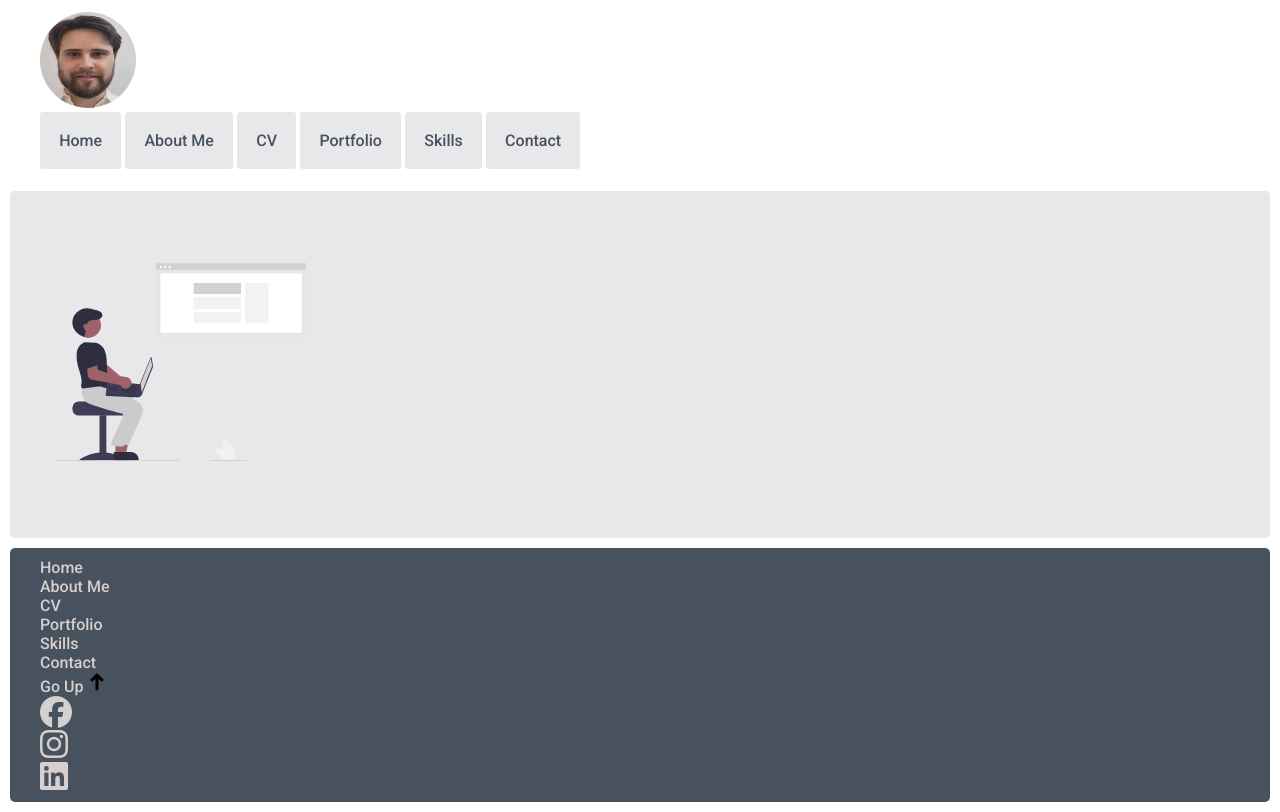
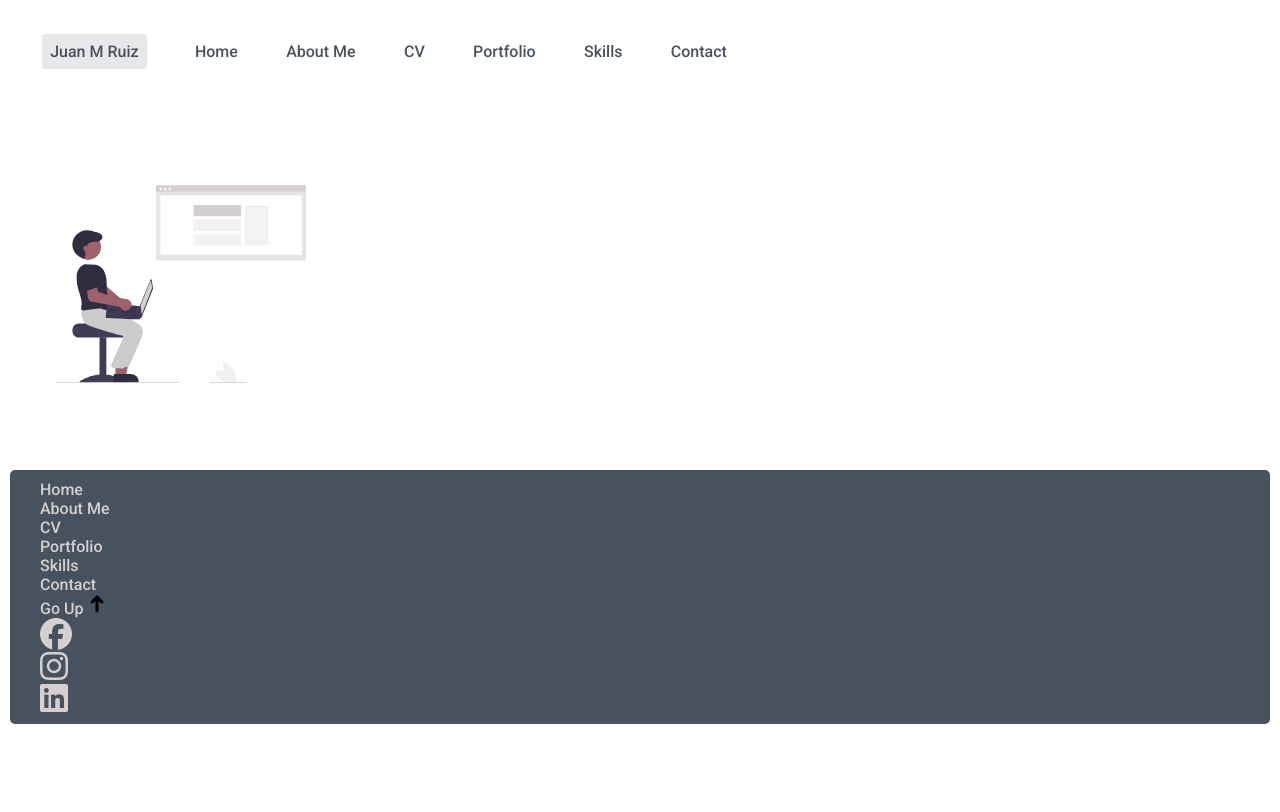
Before and after one commit to jmr85/portfolio, a plain HTML site: page index.html in a window 1280 px wide. Drawn offline with Linux system fonts and the light colour scheme.

Commit message:
se actualiza logo segun prototipo marvel

```diff
--- a/index.html
+++ b/index.html
@@ -16,9 +16,9 @@
 
 <body>
     <header class="header-main" id="arribaHeader">
-        <a href="index.html"> <img class="header-main__img-perfil" src="public/perfil.jpg" alt="logo"></a>
         <nav class="header-main__navbar--main">
             <ul>
+                <li> <a class="a-brand" href="index.html"> Juan M Ruiz </a></li>
                 <li> <a href="index.html">Home</a> </li>
                 <li> <a href="about.html">About me</a></li>
                 <li> <a href="cv.html">CV</a></li>
--- a/style.css
+++ b/style.css
@@ -13,19 +13,31 @@ body {
 .header-main {
   display: inline-block;
   background-color: rgb(255, 255, 255);
-  padding: 2px 30px 2px 30px;
+  padding: 2px 10px 2px 10px;
   margin: 10px;
   border-radius: 5px;
 }
 
+.a-brand{
+  border-radius: 0.2rem;
+  display: inline-block;
+  padding-top: 0rem;
+  padding: 0.5rem;
+  line-height: inherit;
+  white-space: nowrap;
+  background-color:rgb(232, 232, 235);
+}
+
 .header-main__img-perfil{
+  border-radius: 5rem;
   width: 6rem;
   height: 6rem;
-  border-radius: 5rem;
 }
 
 .header-main__navbar--main li{
   border-radius: 0.2rem;
+  border-style: solid;
+  border-color: white;
   display: inline-block;
   list-style: none;
   text-decoration: none;
@@ -33,7 +45,6 @@ body {
   text-align: center;
   font-size: 1rem;
   padding: 1.2rem;
-  background-color:rgb(232, 232, 235);
 }
 
 .header-main__navbar--main a{
@@ -44,7 +55,8 @@ body {
 /*  ---------SECCIONES-------- */
 
 .main{
-  background-color: rgb(232, 232, 235);
+  /* background-color: rgb(232, 232, 235); */
+  background-color: rgb(255, 255, 255);
   border-radius: 5px;
   font-size: 20px;
   padding: 26px;
@@ -110,8 +122,3 @@ table td{
 .icon--large{
   font-size: 2rem;
 }
-
-/*  ---------FAQs-------- */
-.answer{
-  font-style: italic;
-}
```
Also changed, not shown: about.html (+1 -1 lines), contact.html (+1 -1 lines), cv.html (+1 -1 lines), portfolio.html (+1 -1 lines), skills.html (+1 -1 lines).
